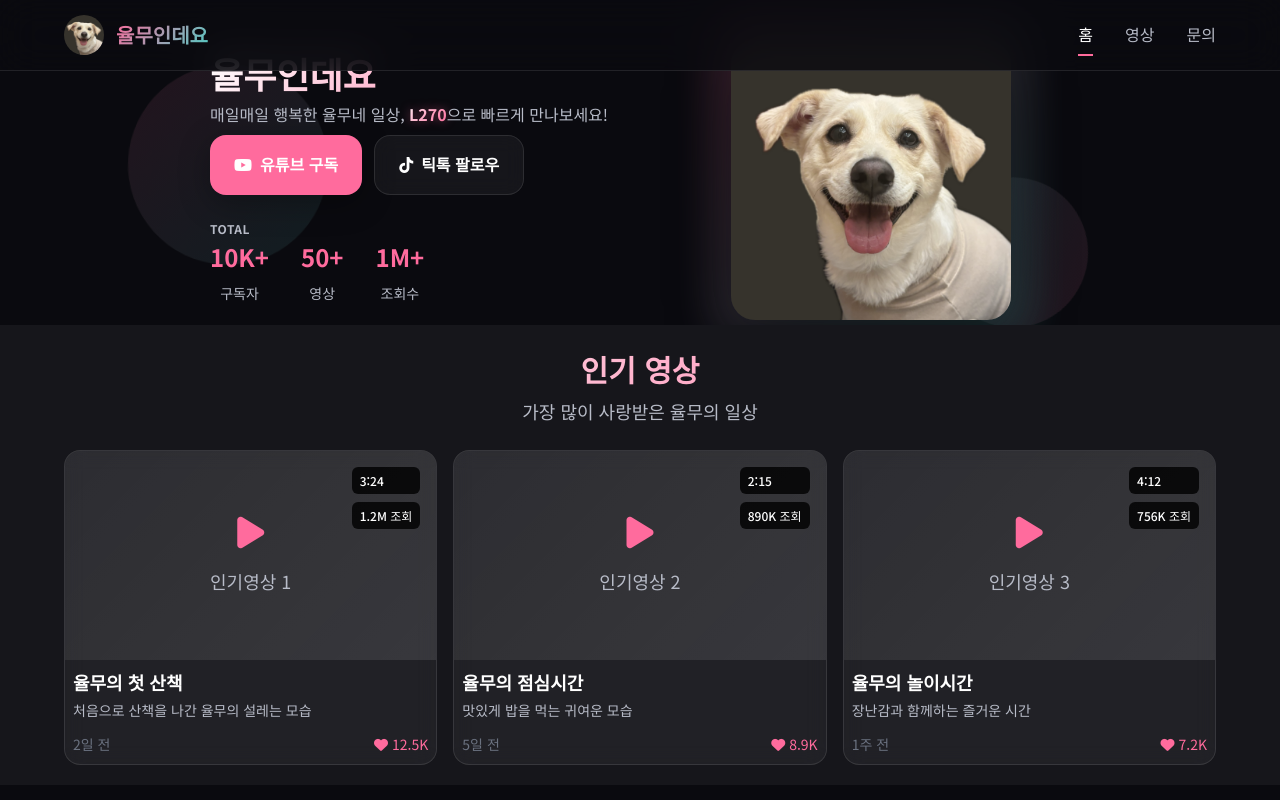
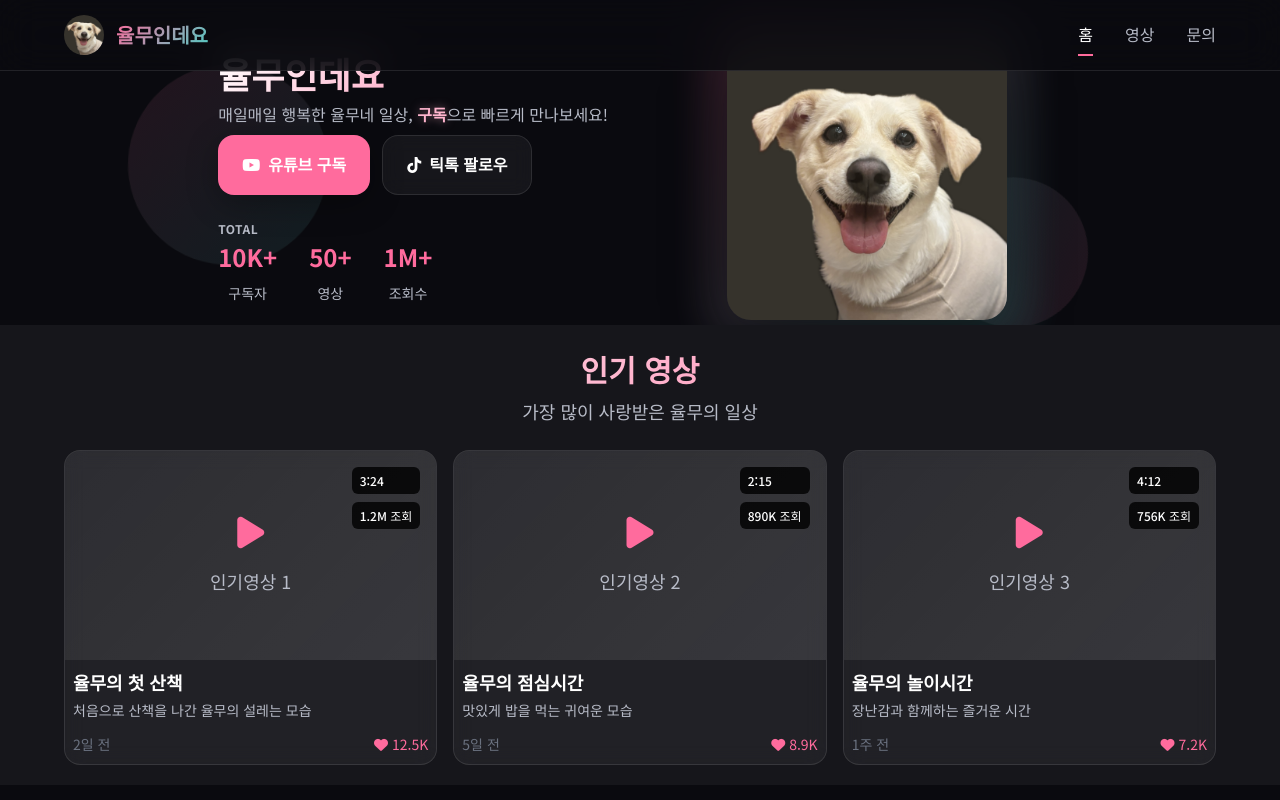
Before and after one commit to ddongraemon/iam_yulmoo, a plain HTML site: page index.html in a window 1280 px wide. Shown: the top 800 px of the page. Drawn offline with Linux system fonts and the light colour scheme.

Commit message:
Change L270 back to subscribe and update color to gradient middle value #ffb5ce

```diff
--- a/index.html
+++ b/index.html
@@ -52,7 +52,7 @@
                     <span class="hero-title-main">율무인데요</span>
                 </h1>
                 <p class="hero-description">
-                    매일매일 행복한 율무네 일상, <span class="pink-subscribe">L270</span>으로 빠르게 만나보세요!
+                    매일매일 행복한 율무네 일상, <span class="pink-subscribe">구독</span>으로 빠르게 만나보세요!
                 </p>
                 <div class="hero-actions">
                     <a href="#videos" class="btn btn-primary">
--- a/styles.css
+++ b/styles.css
@@ -288,12 +288,9 @@ body {
 }
 
 .pink-subscribe {
-    background: linear-gradient(135deg, var(--text-primary), var(--primary));
-    -webkit-background-clip: text;
-    -webkit-text-fill-color: transparent;
-    background-clip: text;
+    color: #ffb5ce;
     font-weight: 700;
-    text-shadow: 0 0 10px rgba(255, 107, 157, 0.5);
+    text-shadow: 0 0 10px rgba(255, 181, 206, 0.5);
 }
 
 .hero-actions {
```
